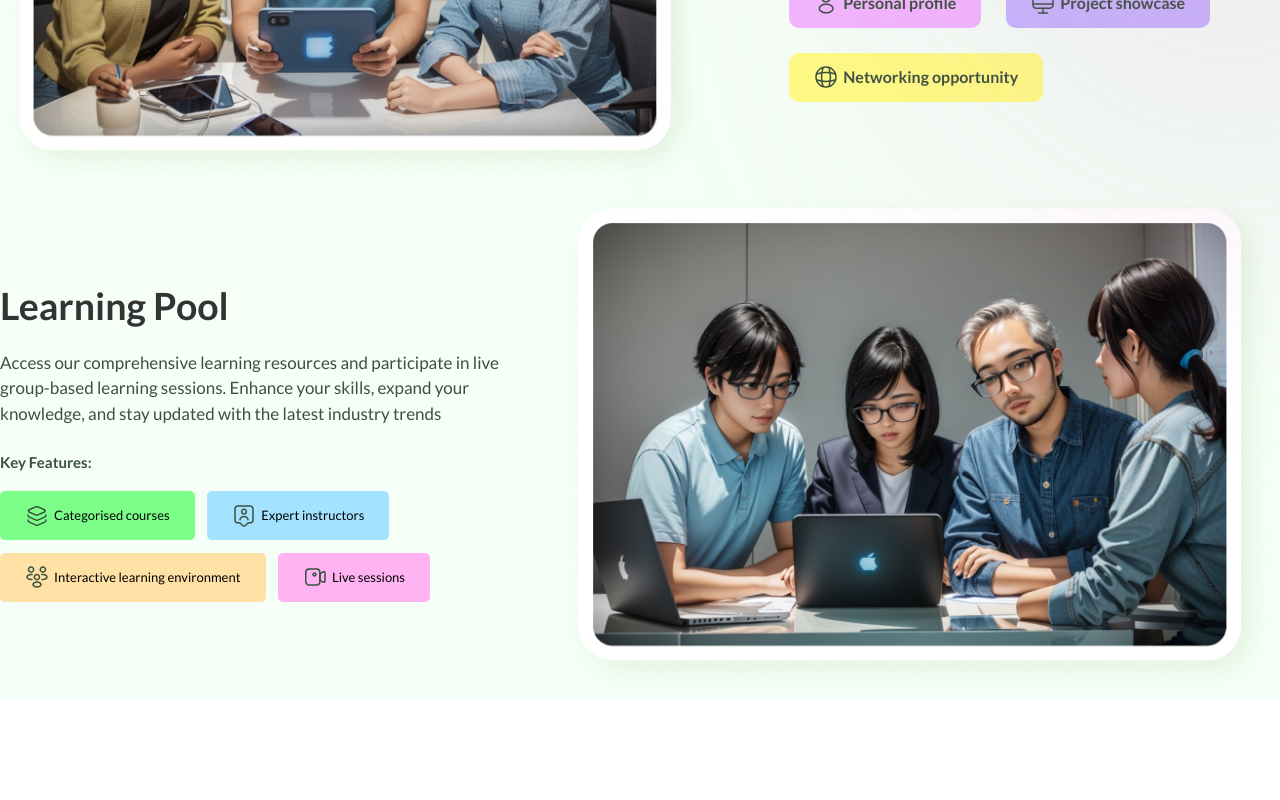
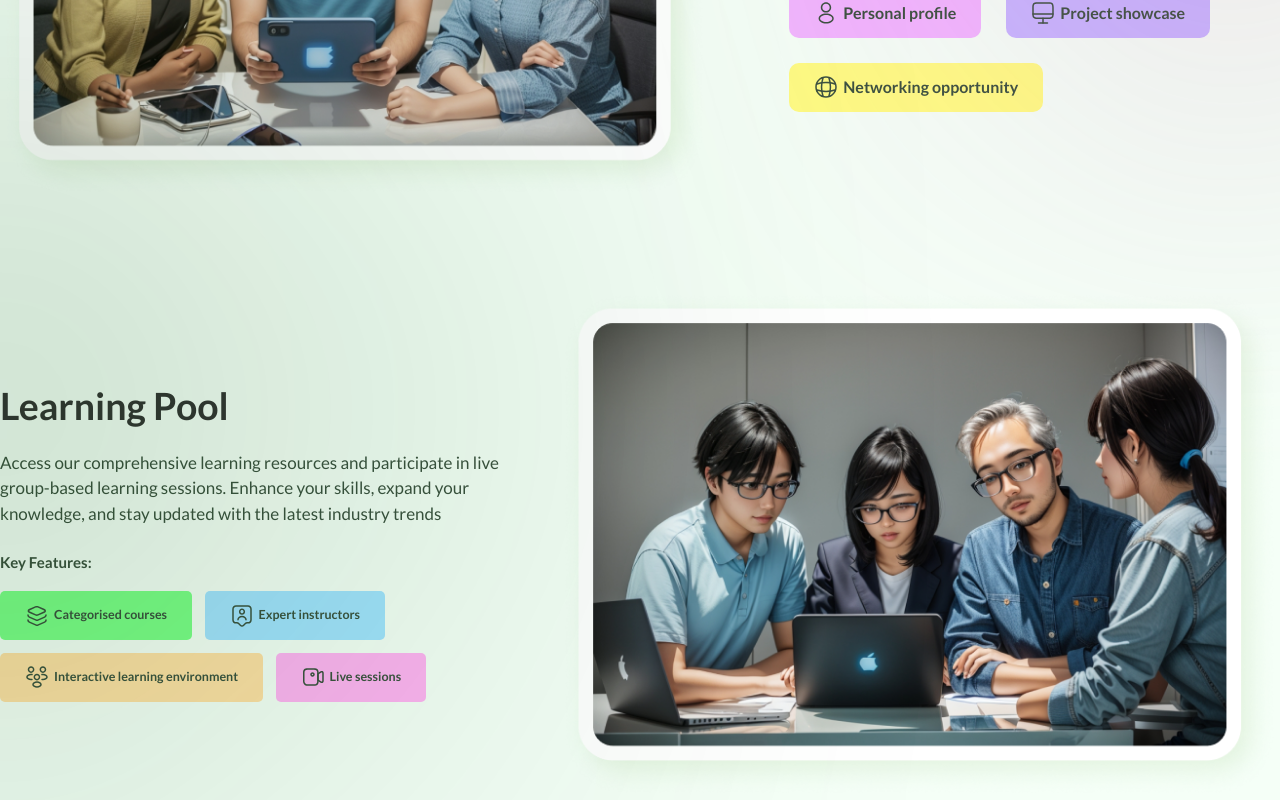
Before and after one commit to Colab-Apes/new_landing_page, a React (Vite) app: page / in a window 1280 px wide. Shown: the part 1042-1842 px from the top of the page. Before the commit the page ends 1742 px from the top, so only its background shows below. Built offline with nearby package versions, Linux system fonts and the light colour scheme.

Commit message:
working xl

```diff
--- a/src/NewLandingPage/components/LearningPool.jsx
+++ b/src/NewLandingPage/components/LearningPool.jsx
@@ -8,7 +8,8 @@ import people from "../../assets/svg/people.svg";
 const LearningPool = () => {
   return (
     <div>
-      <div className=" container mx-auto">
+      <div className=" container mx-auto mt-36 relative">
+        <div className="w-[400px] h-[400px] top-[-8rem] left-[-20rem] absolute bg-[#054E12] blur-[300px] rounded-[607px] "></div>
         <div className="feature_content flex flex-col-reverse md:flex-row-reverse items-center md:gap-24">
           <div className="feat-image">
             <img className="w-[100%]" src={feature2} alt="Feature Frame" />
@@ -63,19 +64,23 @@ const LearningPool = () => {
                   <div className="icon">
                     <img src={layer} alt="frame" />
                   </div>
-                  <p className="text-[1.3rem]">Categorised courses</p>
+                  <p className="text-[1.25rem] text-[#3B513F]  font-bold">
+                    Categorised courses
+                  </p>
                 </div>
                 <div className="stuff flex items-center gap-2 bg-[#A3E3FF] px-10 py-5 rounded-lg">
                   <div className="icon">
                     <img src={userTag} alt="frame" />
                   </div>
-                  <p className="text-[1.3rem]">Expert instructors</p>
+                  <p className="text-[1.25rem] text-[#3B513F]  font-bold">
+                    Expert instructors
+                  </p>
                 </div>
                 <div className="stuff flex items-center gap-2 bg-[#FFE0A5] px-10 py-5 rounded-lg">
                   <div className="icon">
                     <img src={people} alt="frame" />
                   </div>
-                  <p className="text-[1.3rem]">
+                  <p className="text-[1.25rem] text-[#3B513F]  font-bold">
                     Interactive learning environment
                   </p>
                 </div>
@@ -83,7 +88,9 @@ const LearningPool = () => {
                   <div className="icon">
                     <img src={video} alt="frame" />
                   </div>
-                  <p className="text-[1.3rem]">Live sessions</p>
+                  <p className="text-[1.25rem] text-[#3B513F]  font-bold">
+                    Live sessions
+                  </p>
                 </div>
               </div>
             </div>
--- a/src/NewLandingPage/components/SocialHub.jsx
+++ b/src/NewLandingPage/components/SocialHub.jsx
@@ -1,18 +1,16 @@
 import React from "react";
 import feature1 from "../../assets/feature1.png";
-import feature2 from "../../assets/feature2.png";
-import feature3 from "../../assets/feature3.png";
-import feature4 from "../../assets/feature4.png";
+
 import frame from "../../assets/svg/frame.svg";
 import monitor from "../../assets/svg/monitor.svg";
-import map from "../../assets/svg/map.svg";
+
 import global from "../../assets/svg/global.svg";
 
 const SocialHub = () => {
   return (
     <div>
       {" "}
-      <div className="mt-32 container mx-auto relative">
+      <div className="mt-36  container mx-auto relative">
         <div className="bg-[#054E12] rounded-full h-[ 649.982px] w-[774px] blur-[500px] absolute right-[-10rem] top-24 flex justify-center items-center">
           {" "}
         </div>
```
